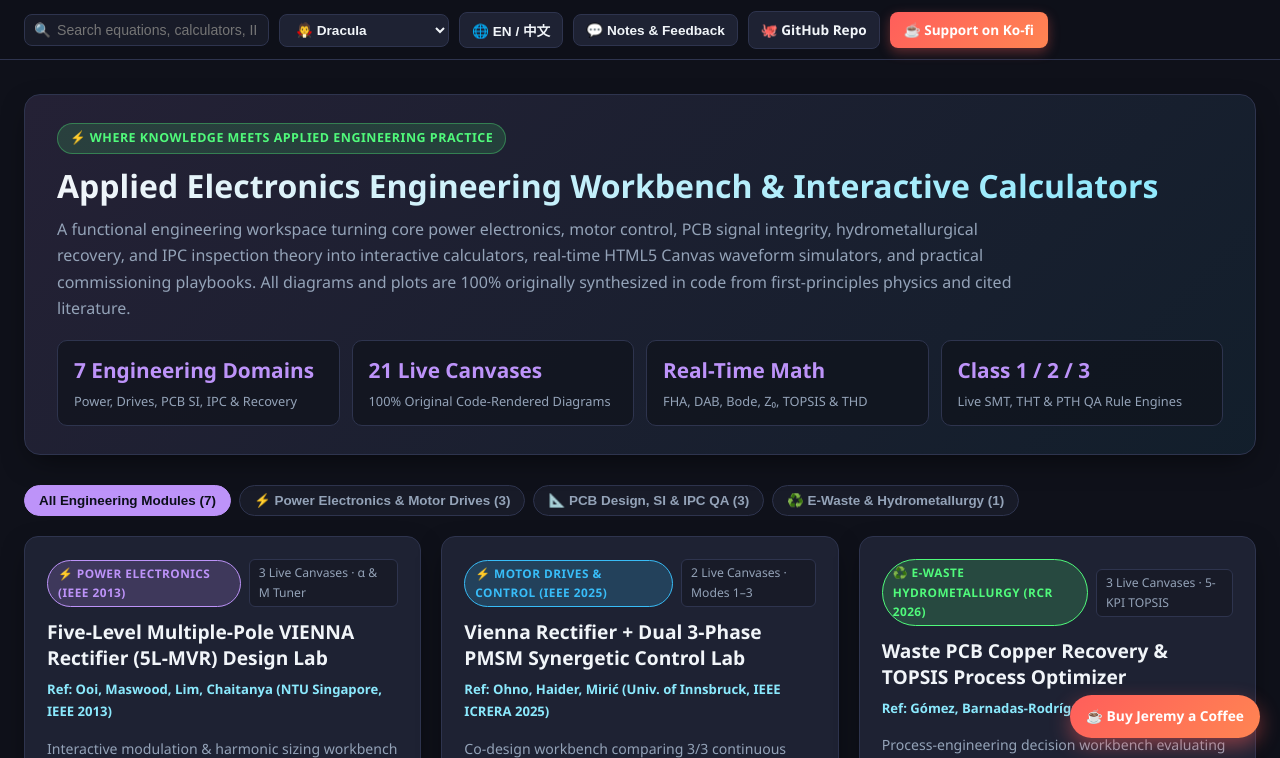
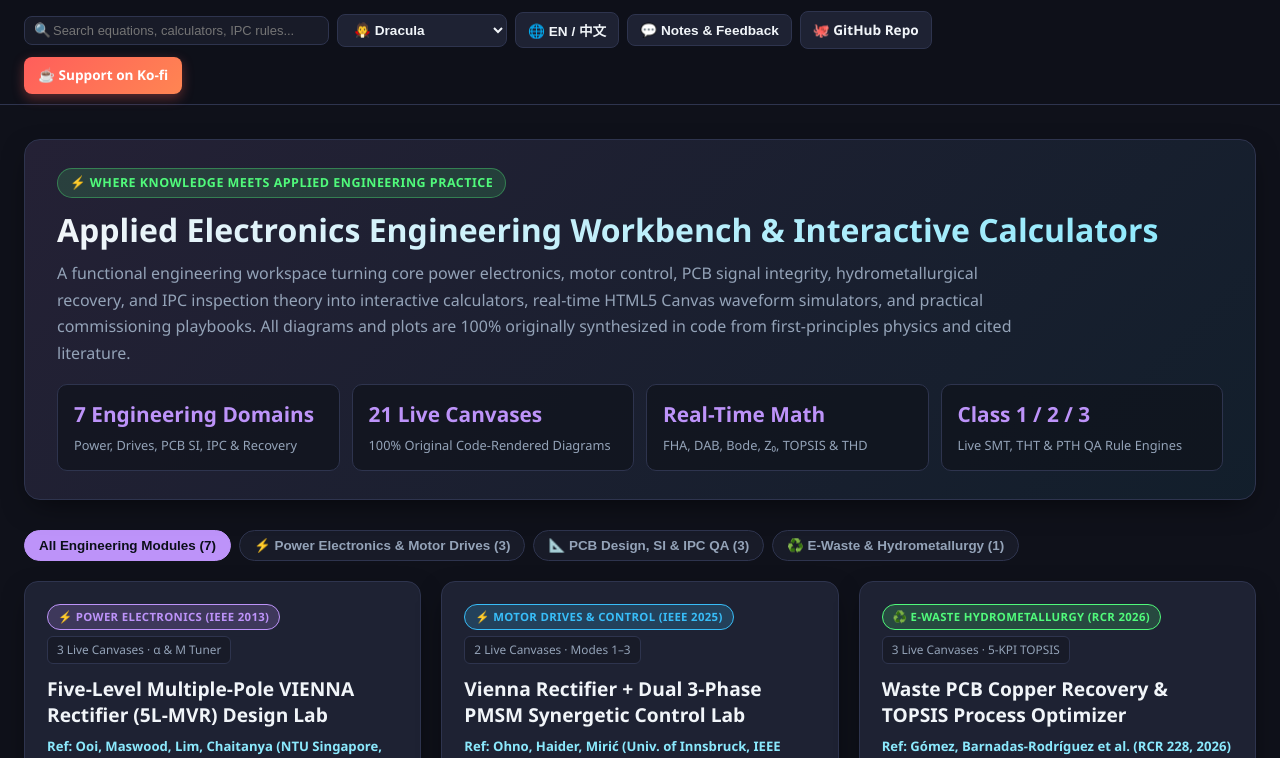
Before and after one commit to JeremyHow-source/Electronics, a plain HTML site: page index.html in a window 1280 px wide. Shown: the part 42-800 px from the top of the page. Drawn offline with nearby package versions, Linux system fonts and the light colour scheme.

Commit message:
Fix navbar search width, single-line card tags, lightbox link, and remove overlapping Ko-fi float

```diff
--- a/index.html
+++ b/index.html
@@ -156,21 +156,23 @@
     .nav-controls {
       display: flex;
       align-items: center;
-      gap: 10px;
+      gap: 8px;
       flex-wrap: wrap;
     }
     .search-box {
       position: relative;
-      min-width: 245px;
+      min-width: min(295px, 100%);
+      flex: 0 1 305px;
+      max-width: 340px;
     }
     .search-box input {
       width: 100%;
       background: var(--bg-secondary);
       border: 1px solid var(--border);
       color: var(--text-primary);
-      padding: 7px 12px 7px 32px;
+      padding: 6px 10px 6px 28px;
       border-radius: 8px;
-      font-size: 0.88rem;
+      font-size: 0.81rem;
       outline: none;
       transition: border-color 0.2s;
     }
@@ -357,24 +359,29 @@
       display: flex;
       align-items: center;
       justify-content: space-between;
-      gap: 8px;
+      flex-wrap: wrap;
+      gap: 6px 8px;
       margin-bottom: 12px;
     }
     .pub-cat-tag {
-      font-size: 0.74rem;
+      font-size: 0.71rem;
       font-weight: 700;
       padding: 3px 10px;
       border-radius: 999px;
       text-transform: uppercase;
-      letter-spacing: 0.04em;
+      letter-spacing: 0.03em;
+      white-space: nowrap;
+      flex-shrink: 0;
     }
     .pub-pages-tag {
-      font-size: 0.76rem;
+      font-size: 0.74rem;
       color: var(--text-secondary);
       background: var(--bg-secondary);
       padding: 3px 9px;
       border-radius: 6px;
       border: 1px solid var(--border);
+      white-space: nowrap;
+      flex-shrink: 0;
     }
     .pub-card h2 {
       margin: 0 0 8px;
@@ -928,25 +935,14 @@
     ruby { ruby-align: center; }
     rt { font-size: 0.68em; color: var(--accent-amber); font-weight: 600; }
 
-    /* Floating Ko-fi Widget */
-    .floating-kofi {
-      position: fixed;
-      bottom: 20px;
-      right: 20px;
-      z-index: 1200;
-      background: linear-gradient(135deg, #ff5e5b, #ff8552);
-      color: #fff !important;
-      padding: 10px 16px;
-      border-radius: 999px;
-      font-weight: 800;
-      font-size: 0.86rem;
-      box-shadow: 0 8px 20px rgba(255, 94, 91, 0.45);
-      display: flex;
-      align-items: center;
-      gap: 8px;
-      text-decoration: none !important;
-    }
-    .floating-kofi:hover { transform: translateY(-2px); }
+    .btn-nav.active {
+      border-color: var(--accent);
+      background: rgba(189, 147, 249, 0.16);
+      color: var(--accent);
+    }
+    @media (max-width: 640px) {
+      .search-box { min-width: 100%; max-width: none; }
+    }
 
     footer {
       border-top: 1px solid var(--border);
@@ -1187,7 +1183,7 @@
         <button class="btn-nav" onclick="zoomLightbox(-0.25)">➖ Zoom Out</button>
         <button class="btn-nav" onclick="zoomLightbox(0)">100%</button>
         <button class="btn-nav" onclick="zoomLightbox(0.25)">➕ Zoom In</button>
-        <a id="lightbox-raw-link" href="#" download="engineering-chart.png" class="btn-nav">⬇ Save PNG</a>
+        <a id="lightbox-raw-link" download="engineering-chart.png" class="btn-nav" style="display:none;">⬇ Save PNG</a>
         <button class="btn-nav" onclick="closeLightbox()" style="background:var(--accent-red);color:#fff;border:none;">✖ Close (Esc)</button>
       </div>
     </div>
@@ -1215,11 +1211,6 @@
       <div id="saved-notes-list" style="margin-top:14px;max-height:180px;overflow-y:auto;font-size:0.82rem;"></div>
     </div>
   </div>
-
-  <!-- FLOATING KO-FI BUTTON -->
-  <a href="https://ko-fi.com/jeremyhow" target="_blank" class="floating-kofi">
-    ☕ Buy Jeremy a Coffee
-  </a>
 
   <footer>
     <p>
@@ -1652,11 +1643,17 @@
       const link = document.getElementById('lightbox-raw-link');
       link.href = dataUrl;
       link.download = (canvasId || 'chart') + '.png';
+      link.style.display = 'inline-flex';
       document.getElementById('lightbox-modal').classList.add('open');
     }
 
     function closeLightbox() {
       document.getElementById('lightbox-modal').classList.remove('open');
+      const link = document.getElementById('lightbox-raw-link');
+      if (link) {
+        link.style.display = 'none';
+        link.removeAttribute('href');
+      }
     }
 
     function zoomLightbox(delta) {
```
Also changed, not shown: Reading/index.html (+30 -33 lines).
